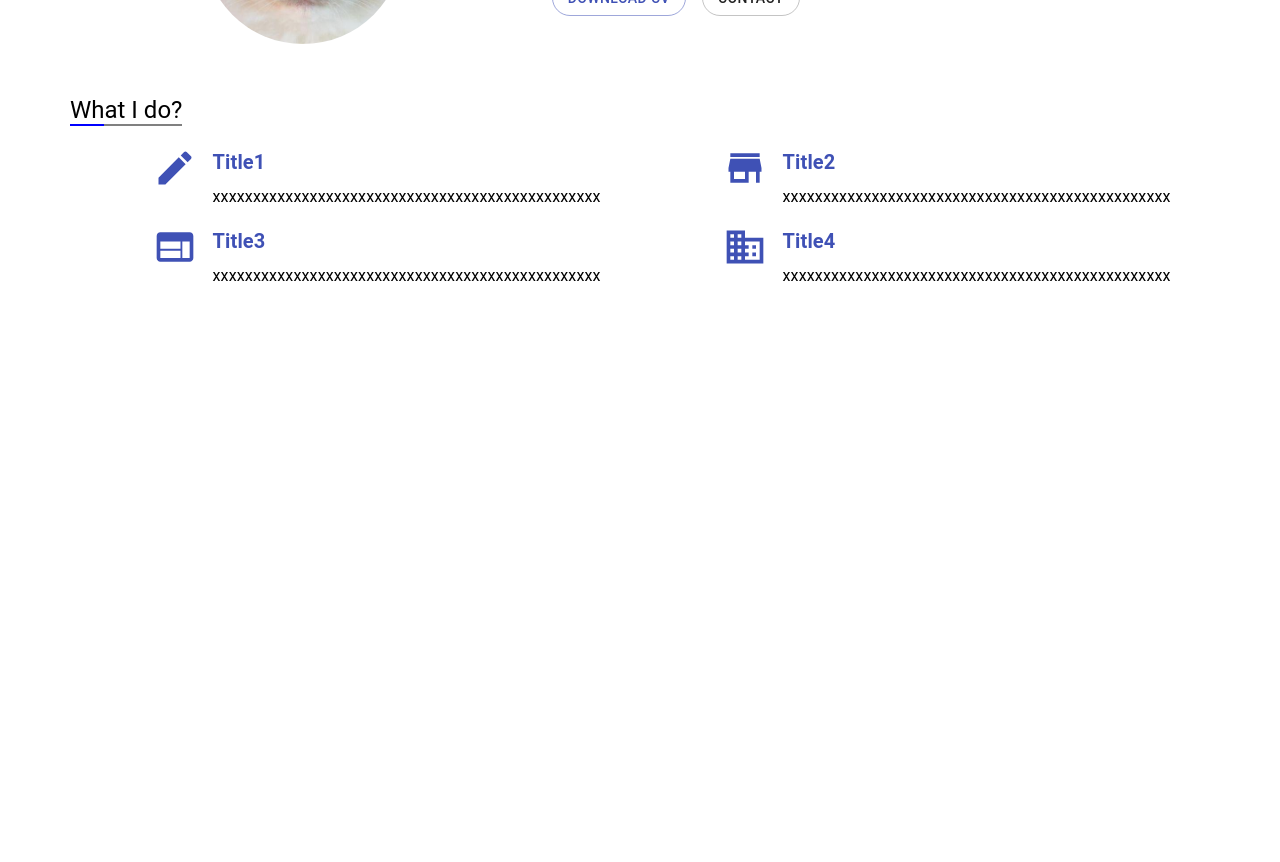
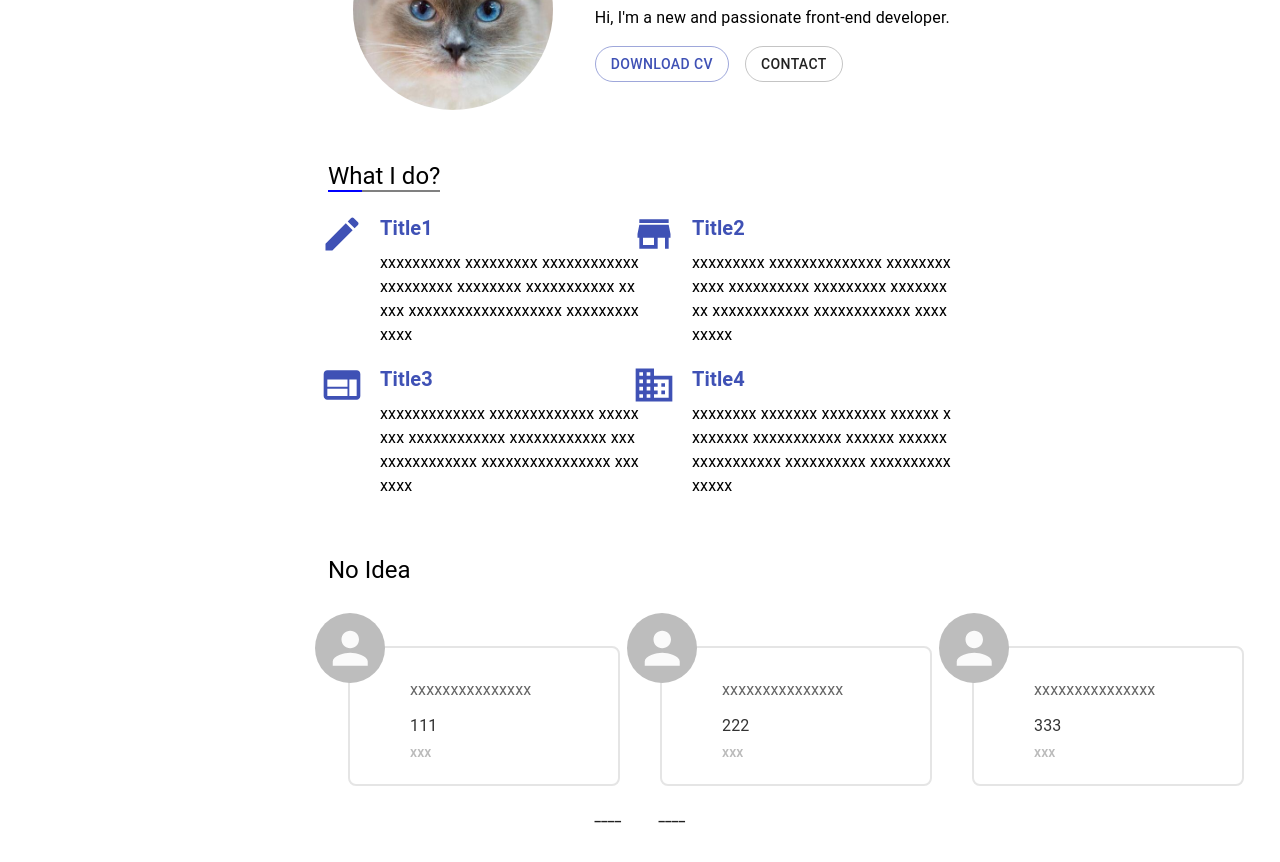
Before and after one commit to bennyoppa/porfolio, a React (Create React App) app: page / in a window 1280 px wide. Shown: the part 260-1122 px from the top of the page. Before the commit the page ends 800 px from the top, so only its background shows below. Built offline with nearby package versions, Linux system fonts and the light colour scheme.

Commit message:
added carousel component

```diff
--- a/src/App.css
+++ b/src/App.css
@@ -1,38 +1,4 @@
-.App {
-  text-align: center;
+.app-layer {
+  margin: 5% 20%;
+  border: 2px solid white;
 }
-
-.App-logo {
-  height: 40vmin;
-  pointer-events: none;
-}
-
-@media (prefers-reduced-motion: no-preference) {
-  .App-logo {
-    animation: App-logo-spin infinite 20s linear;
-  }
-}
-
-.App-header {
-  background-color: #282c34;
-  min-height: 100vh;
-  display: flex;
-  flex-direction: column;
-  align-items: center;
-  justify-content: center;
-  font-size: calc(10px + 2vmin);
-  color: white;
-}
-
-.App-link {
-  color: #61dafb;
-}
-
-@keyframes App-logo-spin {
-  from {
-    transform: rotate(0deg);
-  }
-  to {
-    transform: rotate(360deg);
-  }
-}
--- a/src/App.tsx
+++ b/src/App.tsx
@@ -10,6 +10,7 @@ import "./App.css";
 
 function App() {
   return (
+    <div className="app-layer">
       <Router>
         <NavBar />
         <Switch>
@@ -24,6 +25,7 @@ function App() {
           </Route>
         </Switch>
       </Router>
+    </div>
   );
 }
 
--- /dev/null
+++ b/src/components/CardCarousel/CardCarousel.tsx
@@ -0,0 +1,113 @@
+import React, { useRef, useState } from "react";
+import { makeStyles, createStyles } from "@material-ui/core/styles";
+import Avatar from "@material-ui/core/Avatar";
+import Typography from "@material-ui/core/Typography";
+import Grid from "@material-ui/core/Grid";
+import Button from "@material-ui/core/Button";
+
+const useStyles = makeStyles(() =>
+  createStyles({
+    imageCardContainer: {
+      paddingTop: 40,
+      flexWrap: "nowrap",
+      transitionDuration: "0.5s",
+    },
+    imageCardContent: {
+      position: "relative",
+      padding: "30px 20px 20px 60px",
+      backgroundColor: "#fff",
+      borderRadius: 8,
+      border: "2px solid #e5e5e5",
+    },
+    imageCardAvatar: {
+      position: "absolute",
+      width: 70,
+      height: 70,
+      left: -35,
+      top: -35,
+    },
+    content: {
+      margin: "0 0 10px",
+      color: "#666666",
+    },
+    title: {
+      margin: "0 0 2px",
+      color: "#333333",
+    },
+    subtitle: {
+      color: "#BBBBBB",
+    },
+    inner: {
+      padding: 20,
+      flexShrink: 0,
+    },
+  })
+);
+
+interface ICardCarousel {
+  cards: {
+    title: string;
+    content: string;
+    subtitle: string;
+  }[];
+}
+
+export default function CardCarousel(props: ICardCarousel) {
+  const { cards } = props;
+  const classes = useStyles();
+  const cardRef = useRef<HTMLDivElement>(null);
+  const [currentIndex, setCurrentIndex] = useState(0);
+  const [translateX, setTranslateX] = useState("0px");
+  const totalCard = cards.length;
+
+  const prevCardHandler = (event: React.SyntheticEvent) => {
+    event.preventDefault();
+    const cardWidth = cardRef.current?.clientWidth || 200;
+
+    if (currentIndex !== 0) {
+      setTranslateX(`${parseInt(translateX) + cardWidth}px`);
+      setCurrentIndex(currentIndex - 1);
+    }
+  };
+
+  const nextCardHandler = (event: React.SyntheticEvent) => {
+    event.preventDefault();
+    const cardWidth = cardRef.current?.clientWidth || 200;
+
+    if (currentIndex < totalCard - 1) {
+      setTranslateX(`${parseInt(translateX) - cardWidth}px`);
+      setCurrentIndex(currentIndex + 1);
+    }
+  };
+
+  return (
+    <>
+      <Grid
+        container
+        className={classes.imageCardContainer}
+        style={{ transform: `translateX(${translateX})` }}
+      >
+        {cards.map((card, i) => (
+          <Grid item xs={12} sm={6} className={classes.inner}>
+            <Grid key={i} className={classes.imageCardContent} ref={cardRef}>
+              <Avatar className={classes.imageCardAvatar} />
+              <Typography variant="body1" className={classes.content}>
+                {card.content}
+              </Typography>
+              <Typography variant="subtitle1" className={classes.title}>
+                {card.title}
+              </Typography>
+              <Typography variant="subtitle2" className={classes.subtitle}>
+                {card.subtitle}
+              </Typography>
+            </Grid>
+          </Grid>
+        ))}
+      </Grid>
+      <Grid container spacing={2} justifyContent="center">
+        <Button onClick={prevCardHandler}>____</Button>
+        <Button onClick={nextCardHandler}>____</Button>
+      </Grid>
+    </>
+  );
+}
--- a/src/components/IconCard/IconCard.tsx
+++ b/src/components/IconCard/IconCard.tsx
@@ -32,12 +32,12 @@ class IconCard extends Component<IIconCardProps> {
 
     return (
       <Grid container>
-        <Grid item xs={3}>
+        <Grid item xs={2}>
           <Grid container alignItems="flex-start" justifyContent="flex-end">
             {Icon && <Icon classes={{ root: classes.icon }} color="primary" />}
           </Grid>
         </Grid>
-        <Grid item xs={9}>
+        <Grid item xs={10}>
           <Typography variant="h6" color="primary" gutterBottom={true}>
             <b>{title}</b>
           </Typography>
--- a/src/constants/data.ts
+++ b/src/constants/data.ts
@@ -9,6 +9,10 @@ export interface IData {
       whatIDoSection: {
         whatIDoTitle: string;
         cards: { title: string; content: string; iconType: string }[];
+      };
+      testimonials: {
+        testimonialsTitle: string;
+        imageCards: { title: string; subtitle: string; content: string }[];
       };
     };
   };
@@ -27,23 +31,47 @@ const data: IData = {
         cards: [
           {
             title: "Title1",
-            content: "xxxxxxxxxxxxxxxxxxxxxxxxxxxxxxxxxxxxxxxxxxxxxxxx",
+            content:
+              "xxxxxxxxxx xxxxxxxxx xxxxxxxxxxxx xxxxxxxxx xxxxxxxx xxxxxxxxxxx xxxxx xxxxxxxxxxxxxxxxxxx xxxxxxxxxxxxx",
             iconType: "create",
           },
           {
             title: "Title2",
-            content: "xxxxxxxxxxxxxxxxxxxxxxxxxxxxxxxxxxxxxxxxxxxxxxxx",
+            content:
+              "xxxxxxxxx xxxxxxxxxxxxxx xxxxxxxxxxxx xxxxxxxxxx xxxxxxxxx xxxxxxxxx xxxxxxxxxxxx xxxxxxxxxxxx xxxxxxxxx",
             iconType: "store",
           },
           {
             title: "Title3",
-            content: "xxxxxxxxxxxxxxxxxxxxxxxxxxxxxxxxxxxxxxxxxxxxxxxx",
+            content:
+              "xxxxxxxxxxxxx xxxxxxxxxxxxx xxxxxxxx xxxxxxxxxxxx xxxxxxxxxxxx xxxxxxxxxxxxxxx xxxxxxxxxxxxxxxx xxxxxxx",
             iconType: "web",
           },
           {
             title: "Title4",
-            content: "xxxxxxxxxxxxxxxxxxxxxxxxxxxxxxxxxxxxxxxxxxxxxxxx",
+            content:
+              "xxxxxxxx xxxxxxx xxxxxxxx xxxxxx xxxxxxxx xxxxxxxxxxx xxxxxx xxxxxx xxxxxxxxxxx xxxxxxxxxx xxxxxxxxxxxxxxx",
             iconType: "business",
+          },
+        ],
+      },
+      testimonials: {
+        testimonialsTitle: "No Idea",
+        imageCards: [
+          {
+            title: "111",
+            subtitle: "xxx",
+            content: "xxxxxxxxxxxxxxx",
+          },
+          {
+            title: "222",
+            subtitle: "xxx",
+            content: "xxxxxxxxxxxxxxx",
+          },
+          {
+            title: "333",
+            subtitle: "xxx",
+            content: "xxxxxxxxxxxxxxx",
           },
         ],
       },
--- a/src/pages/About/About.tsx
+++ b/src/pages/About/About.tsx
@@ -8,6 +8,7 @@ import Button from "@material-ui/core/Button";
 import WithPage from "../../hocs/WithPage";
 import { RootContext } from "../../context/RootContext";
 import IconCard from "../../components/IconCard/IconCard";
+import CardCarousel from "../../components/CardCarousel/CardCarousel";
 
 import catLogo from "../../assets/images/cat.jpeg";
 import CV from "../../assets/pdfs/Resume_Ben_Jianhui_Shi.pdf";
@@ -57,9 +58,13 @@ const useStyles = makeStyles((theme: Theme) =>
         background: "blue",
       },
     },
-    iconCards: {
+    testimonialsSection: {
+      paddingTop: 40,
+    },
+    cards: {
       paddingTop: 20,
     },
+    carouselTitle: {},
   })
 );
 
@@ -68,6 +73,7 @@ const About = () => {
   const value = useContext(RootContext);
   const { title, name, bio } = value.data.pages.about.aboutMeSection;
   const { whatIDoTitle, cards } = value.data.pages.about.whatIDoSection;
+  const { testimonialsTitle, imageCards } = value.data.pages.about.testimonials;
 
   const downloadCVHandler = (event: React.SyntheticEvent) => {
     event.preventDefault();
@@ -121,10 +127,13 @@ const About = () => {
         </Grid>
       </section>
       <section className={classes.whatIDoSection}>
+        <Grid container>
+          <Grid item xs={12}>
             <Typography variant="h5" className={classes.whatIDoTitle}>
               {whatIDoTitle}
             </Typography>
-        <Grid container className={classes.iconCards}>
+          </Grid>
+          <Grid container className={classes.cards}>
             {cards.map((card, i) => (
               <Grid item key={i} xs={12} sm={6}>
                 <IconCard
@@ -135,6 +144,17 @@ const About = () => {
               </Grid>
             ))}
           </Grid>
+        </Grid>
+      </section>
+      <section className={classes.testimonialsSection}>
+        <Grid container>
+          <Grid item xs={12}>
+            <Typography variant="h5" className={classes.carouselTitle}>
+              {testimonialsTitle}
+            </Typography>
+          </Grid>
+          <CardCarousel cards={imageCards} />
+        </Grid>
       </section>
     </div>
   );
```
Lines whose indentation alone changed are shown as unchanged.
